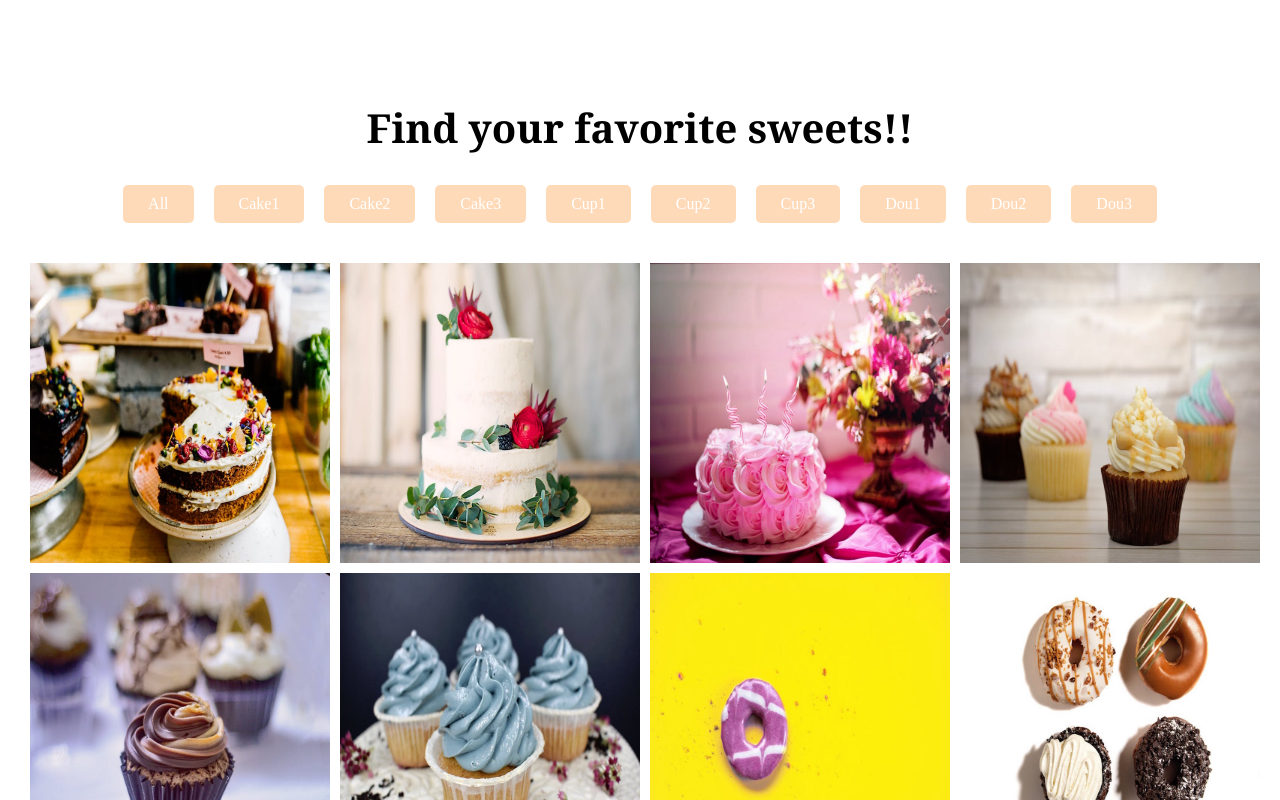
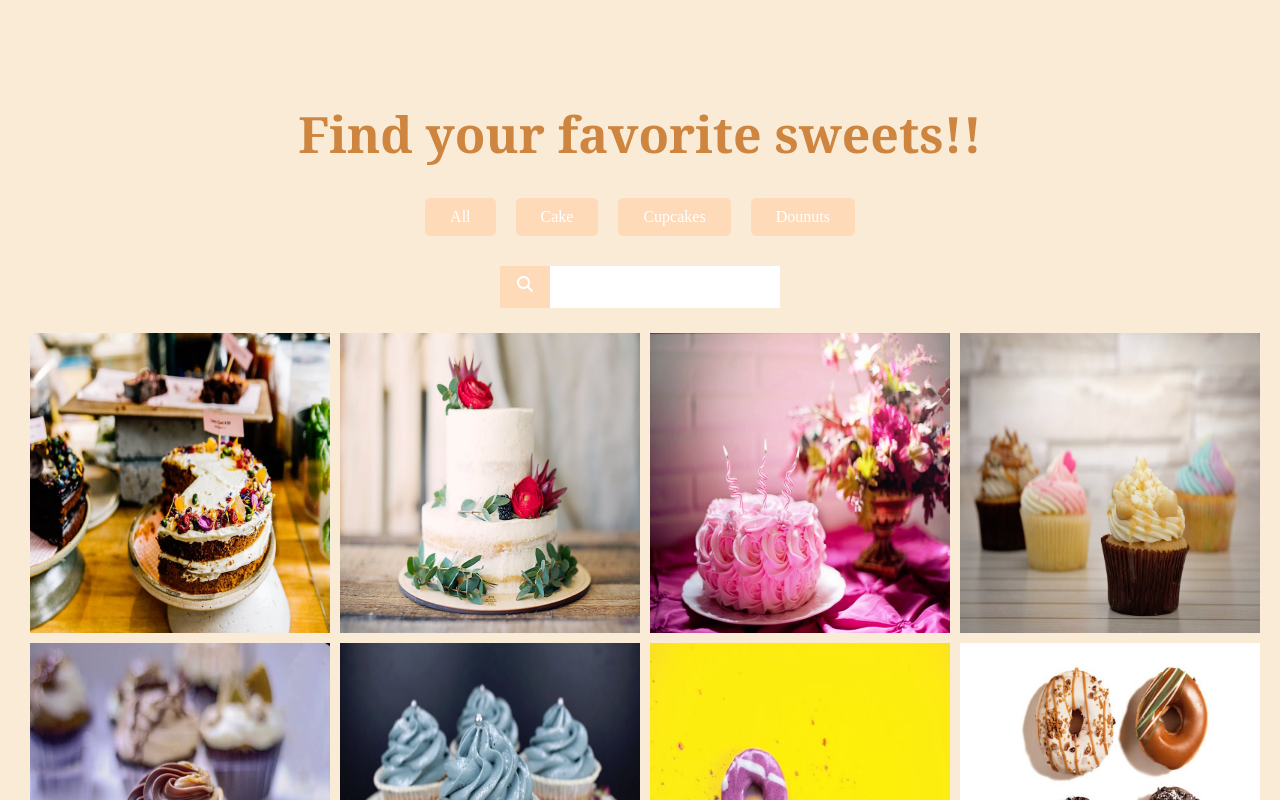
Before and after one commit to yoonpee/filter, a plain HTML site: page filter/index.html in a window 1280 px wide. Both pictures are taken after a click on the item "All". Shown: the top 800 px of the page. Drawn offline with Linux system fonts and the light colour scheme.

Commit message:
Add files via upload

```diff
--- a/filter/index.html
+++ b/filter/index.html
@@ -6,22 +6,24 @@
     <meta name="viewport" content="width=device-width, initial-scale=1.0">
     <title>Filter</title>
     <link rel="stylesheet" href="style.css">
+    <script src="https://kit.fontawesome.com/2a8ec7a992.js" crossorigin="anonymous"></script>
 </head>
 <body>
     <div class="container">
         <h2>Find your favorite sweets!!</h2>
         <ul class="filter-menu">
             <li data-target="all" class="btn">All</li>
-            <li data-target="cake" class="btn">Cake1</li>
-            <li data-target="cake" class="btn">Cake2</li>
-            <li data-target="cake" class="btn">Cake3</li>
-            <li data-target="cup" class="btn">Cup1</li>
-            <li data-target="cup" class="btn">Cup2</li>
-            <li data-target="cup" class="btn">Cup3</li>
-            <li data-target="dou" class="btn">Dou1</li>
-            <li data-target="dou" class="btn">Dou2</li>
-            <li data-target="dou" class="btn">Dou3</li>
+            <li data-target="cake" class="btn">Cake</li>
+
+            <li data-target="cup" class="btn">Cupcakes</li>
+
+            <li data-target="dou" class="btn">Dounuts</li>
+
         </ul>
+        <div class="search">
+            <i class="fas fa-search"></i>
+            <input type="text" id="search-box">
+        </div>
         <ul class="filter-item">
             <li class="cake item"><img src="img/cake-1.jpeg" alt=""></li>
             <li class="cake item"><img src="img/cake-2.jpeg" alt=""></li>
@@ -32,7 +34,7 @@
             <li class="dou item"><img src="img/doughnut-1.jpeg" alt=""></li>
             <li class="dou item"><img src="img/doughnut-2.jpeg" alt=""></li>
             <li class="dou item"><img src="img/doughnut-3.jpeg" alt=""></li>
-            <li class="cake item"><img src="img/cake-1.jpeg" alt=""></li>
+
 
         </ul>
     </div>
--- a/filter/script.js
+++ b/filter/script.js
@@ -10,14 +10,20 @@ sortBtn.forEach((btn)=>{
 
         sortItem.forEach((item)=>{
             if(filter === "all"){
-                item.style.display = "block";
+                item.classList.add('active');
+                item.classList.remove('delete');
+
+
             }else{
                 if(item.classList.contains(filter)){
-                    item.style.display = "block";
+                    item.classList.add('active');
+                    item.classList.remove('delete');
                 }
                 else{
-                    item.style.display = "none";
+                    item.classList.remove('active');
+                    item.classList.add('delete');
                 }
+
             }
         })
         // const filter = e.target.dataset.target;
@@ -40,6 +46,8 @@ sortBtn.forEach((btn)=>{
 
 
 })
+
+
 
 
 
@@ -73,3 +81,20 @@ sortBtn.forEach((btn)=>{
 //         }
 //     });
 // }
+
+const search = document.querySelector('.search');
+
+search.addEventListener('keyup',(e)=>{
+    const searchFilter = e.target.value.toLowerCase().trim();
+
+    sortItem.forEach((item)=>{
+
+       if(item.classList.contains(searchFilter)){
+        item.classList.add('active');
+        item.classList.remove('delete');
+       }else{
+        item.classList.remove('active');
+        item.classList.add('delete');
+       }
+    })
+})
--- a/filter/style.css
+++ b/filter/style.css
@@ -4,18 +4,20 @@
 a{outline: 0; text-decoration: none;}
 ol,ul.li{list-style: none;}
 
-
+body{background:antiquewhite;
+}
 .container{
     display: flex;
     flex-direction: column;
     align-items: center;
     padding: 100px 0 90px;
+    background:antiquewhite;
 
 }
 .container h2{
-    font-size: 40px;
+    font-size: 50px;
     font-family: Cambria, Cochin, Georgia, Times, 'Times New Roman', serif;
-    margin-bottom: 30px;
+    margin-bottom: 30px; color: peru;
 }
 .container .filter-menu{
     display: flex;
@@ -37,26 +39,61 @@ ol,ul.li{list-style: none;}
     margin-bottom: 30px;
     cursor:pointer
 }
+.container .search{
+   max-width: 300px;
+   display: flex;
+   justify-content: center;
+   margin-bottom: 15px;
+
+}
+.container .search i{
+    padding: 10px;
+    background: peachpuff;
+    color: white;
+    width: 50px;
+    text-align: center;
+    cursor: pointer;
+
+}
+
+.container .search input{
+    width: 230px;
+    padding: 10px;
+    outline: none;
+    font-size: 16px;
+    border:none;
+    color:peru;
+    font-family: Cambria, Cochin, Georgia, Times, 'Times New Roman', serif;
+    list-style: none;
+
+}
 .container .filter-item{
     display: flex;
     flex-wrap: wrap;
     list-style: none;
     justify-content: center;
+    align-items: flex-start;
+
 
 
 }
 
 .container .filter-item li{
     width: 300px;;height: 300px;
-    margin:5px; transition: all 0.5s ease-in;
-
+    margin:5px;
 
 }
-/* .container .filter-item .cake,
-.container .filter-item .cup,
-.container .filter-item .dou{
-    transition: all 0.5s ease-in;
-} */
+.container .filter-item li.active{
+    width: 300px;;height: 300px;
+    margin:5px; transition: all 0.2s ease-in-out;
+
+}
+
+.container .filter-item li.delete{
+    width: 0px;;height: 0px;
+    margin:0px; transition: all 0.2s ease-in-out;
+
+}
 
 .container .filter-item li img{
     width: 100%; height: 100%; margin:5px;
```
